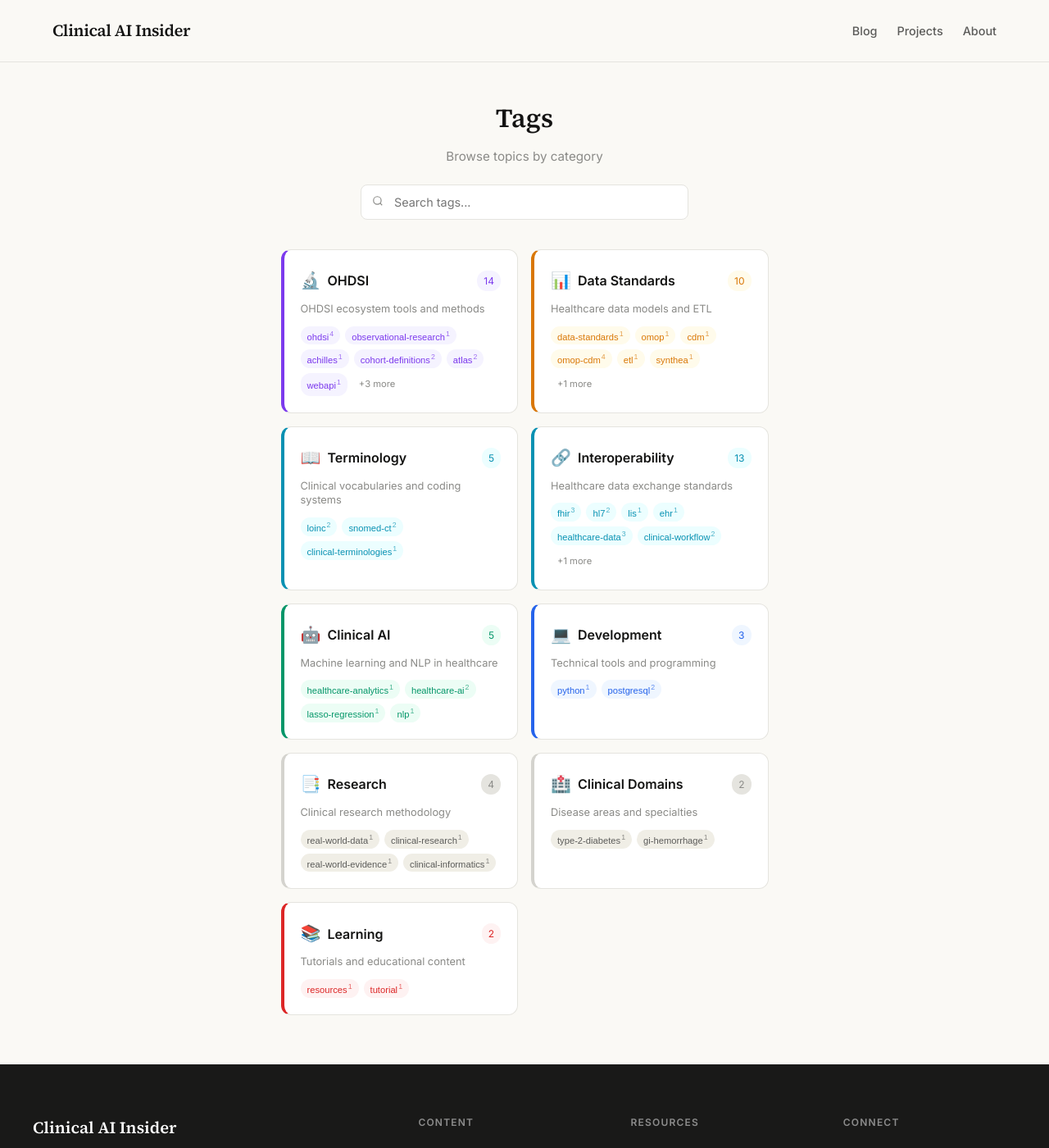
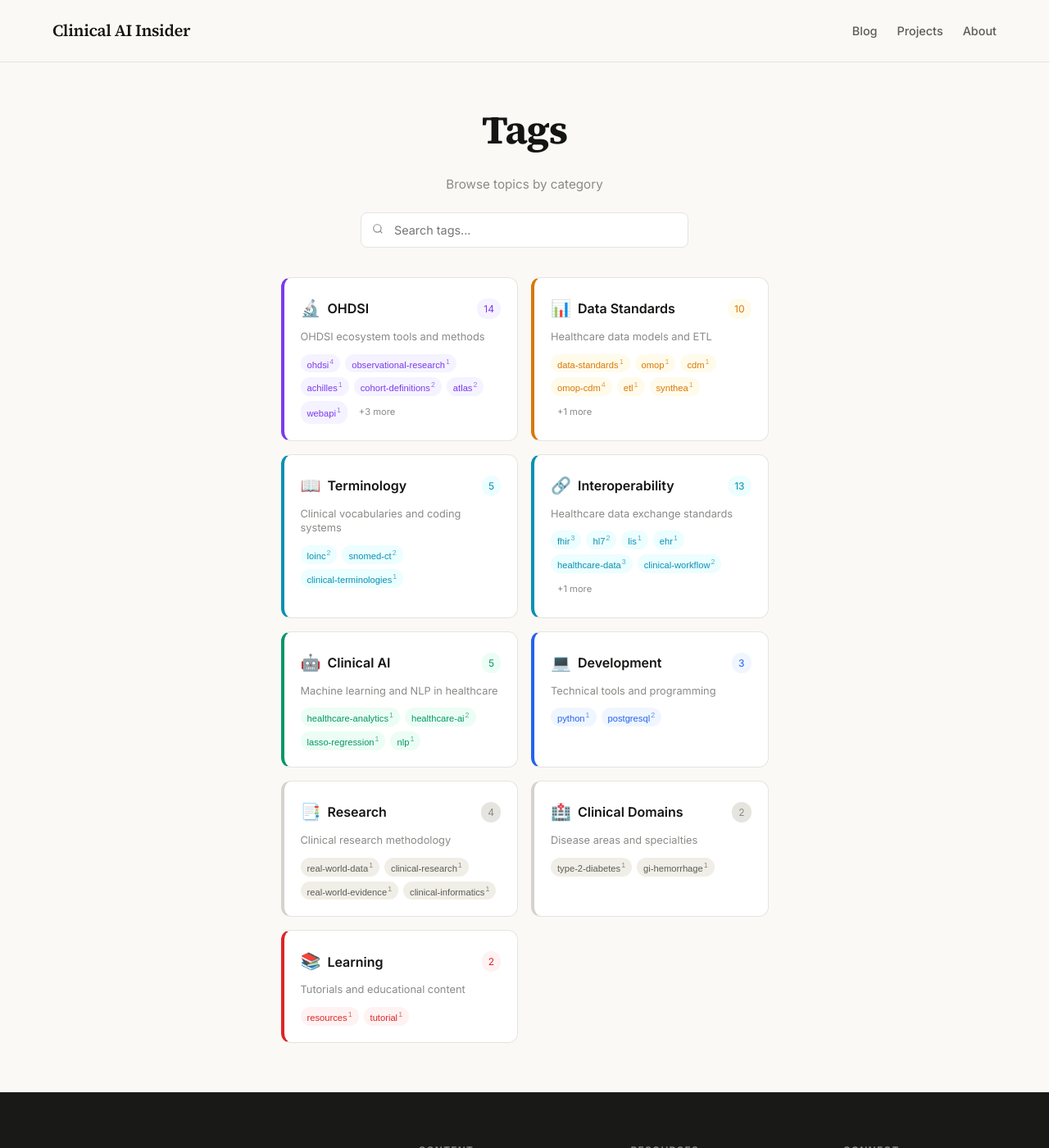
Before and after one commit to clinicalaiinsider/clinicalaiinsider.github.io, a Jekyll site: the page built from tags.html, in a window 1280 px wide and 1400 px high. Shown: the whole window at 82% size. Built offline with Jekyll 4.4.1, drawn with Linux system fonts in a browser that asks for light colours.

Commit message:
Update Tags page H1 to match Anthropic heading pattern
- Increase font size from 2rem to 3rem (48px)
- Increase font weight from 600 to 700
- Add letter-spacing for consistency with other pages

🤖 Generated with [Claude Code](https://claude.com/claude-code)

Co-Authored-By: Claude Opus 4.5 <noreply@anthropic.com>

```diff
--- a/_layouts/tags.html
+++ b/_layouts/tags.html
@@ -415,9 +415,10 @@ document.addEventListener('DOMContentLoaded', function() {
 
 .tags-title {
     font-family: var(--font-serif);
-    font-size: 2rem;
-    font-weight: 600;
-    margin-bottom: 6px;
+    font-size: 3rem;
+    font-weight: 700;
+    margin-bottom: 0.75rem;
+    letter-spacing: -0.02em;
 }
 
 .tags-subtitle {
```
